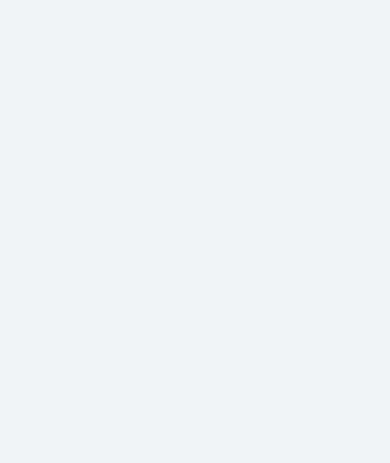
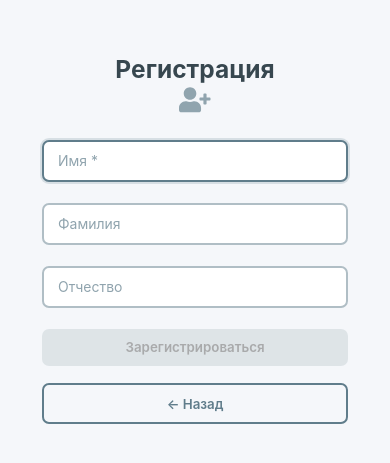
Before and after one commit to AlexandrMaspanov/todo-trainer, a React (Vite) app: page /register in a window 390 px wide. Shown: the part 181-644 px from the top of the page. Built offline with nearby package versions, Linux system fonts and the light colour scheme.

Commit message:
feat(register): add back navigation to originating page via location.state

```diff
--- a/src/App.jsx
+++ b/src/App.jsx
@@ -2,7 +2,7 @@ import { createBrowserRouter, RouterProvider } from "react-router-dom";
 import routes from './router/routes';
 
 const router = createBrowserRouter(routes, {
-  basename: '/todo-trainer/',
+  // basename: '/todo-trainer/',
   future: {
     v7_startTransition: true,
   },
--- a/src/components/customLink/CustomLink.jsx
+++ b/src/components/customLink/CustomLink.jsx
@@ -4,6 +4,7 @@ import styles from './CustomLink.module.css';
 
 const CustomLink = ({
     to,
+    state = {},
     children,
     variant = 'primary',
     className = '',
@@ -14,6 +15,7 @@ const CustomLink = ({
     return (
         <Link
             to={to}
+            state={state}
             className={`${styles.link} ${variantClass} ${className}`.trim()}
             {...props}
         >
--- a/src/components/profileMenu/ProfileDropdown.jsx
+++ b/src/components/profileMenu/ProfileDropdown.jsx
@@ -12,6 +12,10 @@ const ProfileDropdown = () => {
     const navigate = useNavigate();
     const userId = getCurrentUserId();
     const currentUser = userId ? getUserById(userId) : null;
+
+    const handleReg = () => {
+        navigate('/register', { state: { from: location.pathname } })
+    }
 
     const handleLogout = () => {
         removeCurrentUserId();
@@ -56,8 +60,16 @@ const ProfileDropdown = () => {
                     <p className={styles.name}>{currentUser.name}</p>
                     <CustomButton
                         variant='icon'
+                        aria-label='Регистрация'
+                        className={styles.dropdownItem}
+                        onClick={handleReg}
+                    >
+                        <span>Регистрация</span>
+                    </CustomButton>
+                    <CustomButton
+                        variant='icon'
                         aria-label='Выйти'
-                        className={styles.logoutItem}
+                        className={`${styles.dropdownItem} ${styles.logoutItem}`}
                         onClick={handleLogout}
                     >
                         <FiLogOut />
--- a/src/components/profileMenu/ProfileDropdown.module.css
+++ b/src/components/profileMenu/ProfileDropdown.module.css
@@ -1,4 +1,6 @@
 .dropdown {
+    display: flex;
+    flex-direction: column;
     position: absolute;
     top: calc(100% + 0.5rem);
     right: 0;
@@ -36,7 +38,7 @@
     color: #333;
 }
 
-.logoutItem {
+.dropdownItem {
     display: flex;
     align-items: center;
     gap: 0.5rem;
@@ -45,9 +47,12 @@
     border: none;
     border-radius: 0.25rem;
     font-size: 0.9rem;
+    cursor: pointer;
+    transition: background-color 0.15s ease;
+}
+
+.logoutItem {
     color: #e53935;
-    cursor: pointer;
-    transition: background 0.15s ease;
 }
 
 .logoutItem:hover {
--- a/src/pages/login/Login.jsx
+++ b/src/pages/login/Login.jsx
@@ -84,7 +84,7 @@ const Login = () => {
       </form>
 
       <p className={styles.loginRedirect}>
-        Нет аккаунта? <CustomLink onClick={() => navigate('/register')}>Зарегистрируйтесь</CustomLink>
+        Нет аккаунта? <CustomLink to="/register" state={{ from: location.pathname }}>Зарегистрируйтесь</CustomLink>
       </p>
     </section>
   );
--- a/src/pages/register/Register.jsx
+++ b/src/pages/register/Register.jsx
@@ -1,5 +1,5 @@
 import React, { useState } from 'react';
-import { useNavigate } from 'react-router-dom';
+import { useLocation, useNavigate } from 'react-router-dom';
 import { FaUserPlus } from 'react-icons/fa';
 import InputField from '../../components/inputField/InputField';
 import CustomButton from '../../components/customButton/CustomButton';
@@ -18,10 +18,13 @@ const Register = () => {
     patronymic: ''
   });
   const { errors, isValid } = useFormValidation(formData);
+  const location = useLocation();
   const navigate = useNavigate();
   const { setCurrentUser } = useUser();
   const { showSnackbar } = useSnackbar();
   const minLength = 2;
+
+  const from = location.state?.from || '/login'; // если не передано, по умолчанию на страницу login
 
   const handleChange = (field) => (value) => {
     setFormData((prev) => ({ ...prev, [field]: value }));
@@ -69,6 +72,10 @@ const Register = () => {
     navigate('/profile');
   }
 
+  const handleBack = () => {
+    navigate(from);
+  };
+
   return (
     <section className={styles.registerSection}>
       <h1>Регистрация</h1>
@@ -109,13 +116,20 @@ const Register = () => {
           />
         </Tooltip>
 
+        <div className={styles.registerActions}>
           <CustomButton
             type='submit'
-          fullWidth
             disabled={!isValid}
           >
             Зарегистрироваться
           </CustomButton>
+          <CustomButton
+            variant='outline'
+            onClick={handleBack}
+          >
+            ← Назад
+          </CustomButton>
+        </div>
       </form>
     </section>
   );
--- a/src/pages/register/Register.module.css
+++ b/src/pages/register/Register.module.css
@@ -25,3 +25,14 @@ h1 {
     font-size: 2.25rem;
     color: #90a4ae;
 }
+
+.registerActions {
+    display: flex;
+    gap: 0.75rem;
+}
+
+@media (max-width: 600px) {
+    .registerActions {
+        flex-direction: column;
+    }
+}
```
Lines whose indentation alone changed are shown as unchanged.
